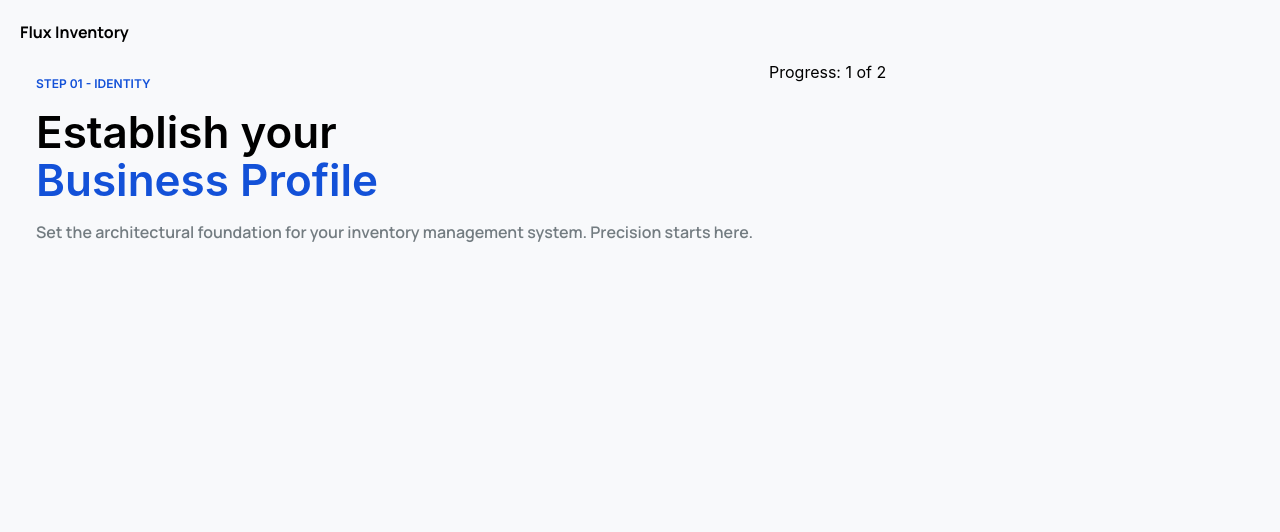
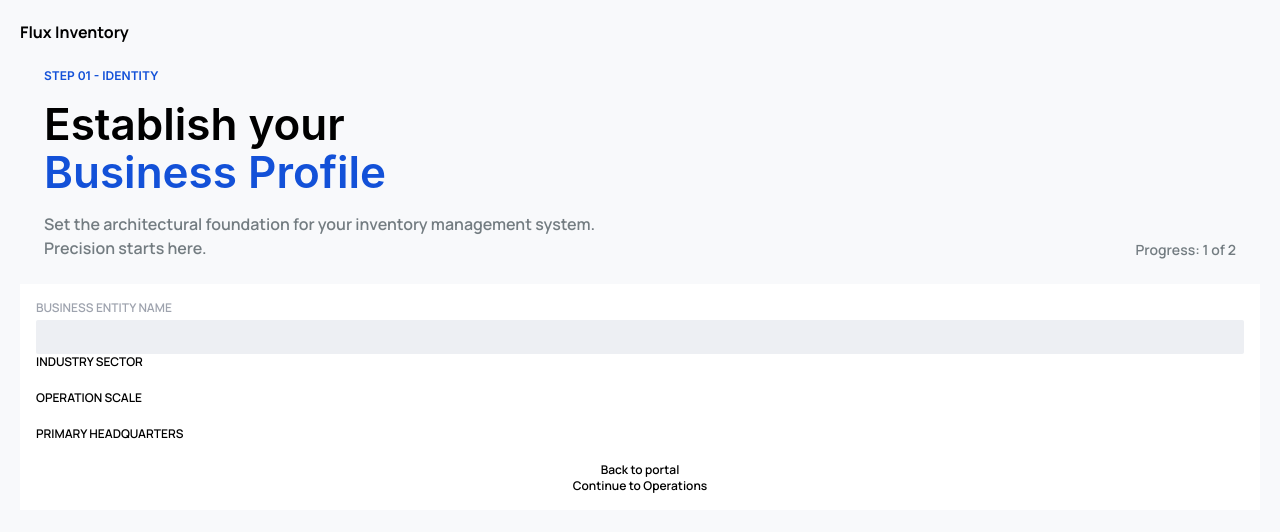
Before and after one commit to DevOluwaseun/fluxInventory, a React (Vite) app in the folder client/: page /businessregister in a window 1280 px wide. Shown: the top 532 px of the page. Built offline with nearby package versions, Linux system fonts and the light colour scheme.

Commit message:
feat: add business reg form

```diff
--- a/client/src/components/BusinessReg.jsx
+++ b/client/src/components/BusinessReg.jsx
@@ -2,8 +2,8 @@
   return (
     <div className="m-5">
       <h1 className="font-display my-space-4 font-bold">Flux Inventory</h1>
-      <div className="flex">
-        <div className="gap-space-4 m-space-4 flex flex-col">
+      <div className="m-space-6 flex items-end justify-between">
+        <div className="gap-space-4 flex w-[50%] flex-col">
           <p className="text-primary font-body text-xs font-semibold">
             STEP 01 - IDENTITY
           </p>
@@ -12,13 +12,50 @@
             <br />
             <span className="text-primary">Business Profile</span>
           </h1>
-          <p className="text-outline font-display flex flex-wrap font-semibold">
+          <p className="text-outline font-display flex font-semibold">
             Set the architectural foundation for your inventory management
             system. Precision starts here.
           </p>
         </div>
-        <div>
-          <p>Progress: 1 of 2 </p>
+        <div className="flex w-[50%] justify-end">
+          <div></div>
+          <p className="text-outline font-display text-sm font-semibold">
+            Progress: 1 of 2{" "}
+          </p>
+        </div>
+      </div>
+      <div>
+        <div className="bg-surface-container-lowest font-display p-space-4 text-xs font-semibold">
+          <form className="flex flex-col">
+            <div className="gap-space-1 flex flex-1 flex-col">
+              <label
+                className="text-on-surface-variant text-xs"
+                htmlFor="business_name"
+              >
+                BUSINESS ENTITY NAME
+              </label>
+
+              <input
+                type="text"
+                className="peer bg-surface-container-low py-space-2 px-space-4 focus:border-primary w-full rounded-xs border border-transparent transition-all duration-200 focus:bg-blue-50 focus:outline-none"
+                name="business_name"
+              />
+            </div>
+            <div className="gap-space-1 flex flex-1 flex-col">
+              <label htmlFor="sector">INDUSTRY SECTOR</label>
+              <input type="text" name="sector" id="" />
+            </div>
+            <div className="gap-space-1 flex flex-1 flex-col">
+              <label htmlFor="operation_scale">OPERATION SCALE</label>
+              <input name="operation_scale" type="text" />
+            </div>
+            <div className="gap-space-1 flex flex-1 flex-col">
+              <label htmlFor="hq_address">PRIMARY HEADQUARTERS</label>
+              <input name="hq_address" type="text" />
+            </div>
+            <button>Back to portal</button>
+            <button>Continue to Operations</button>
+          </form>
         </div>
       </div>
     </div>
```
